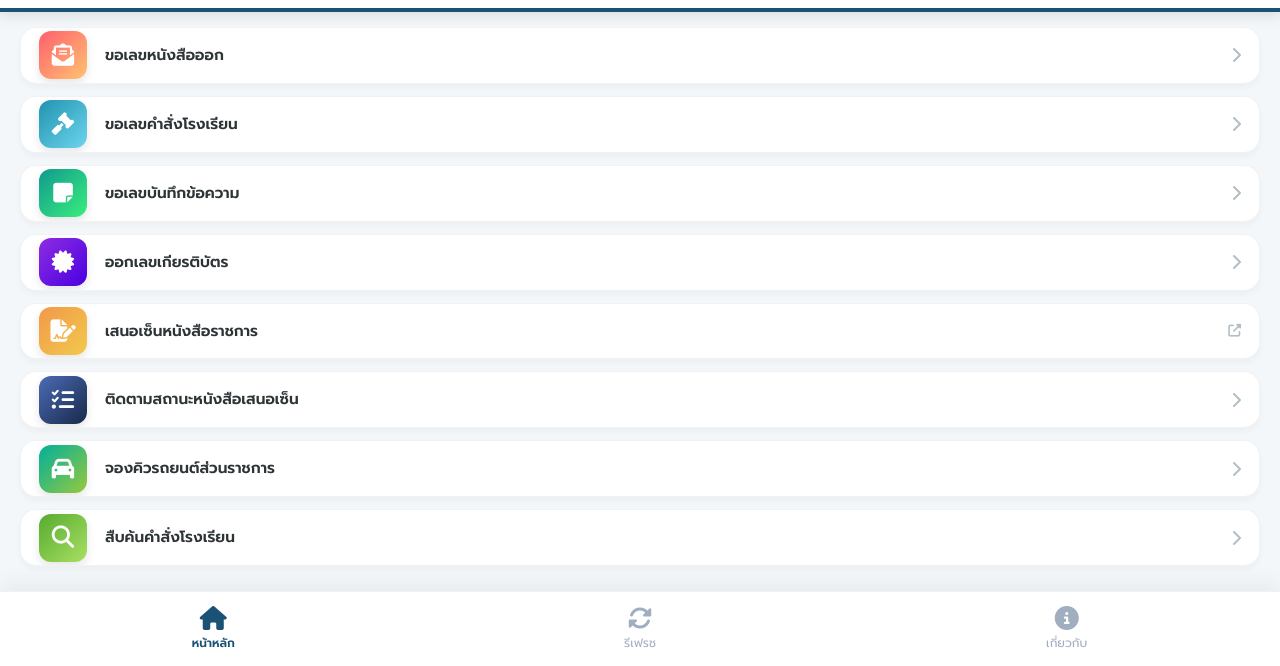
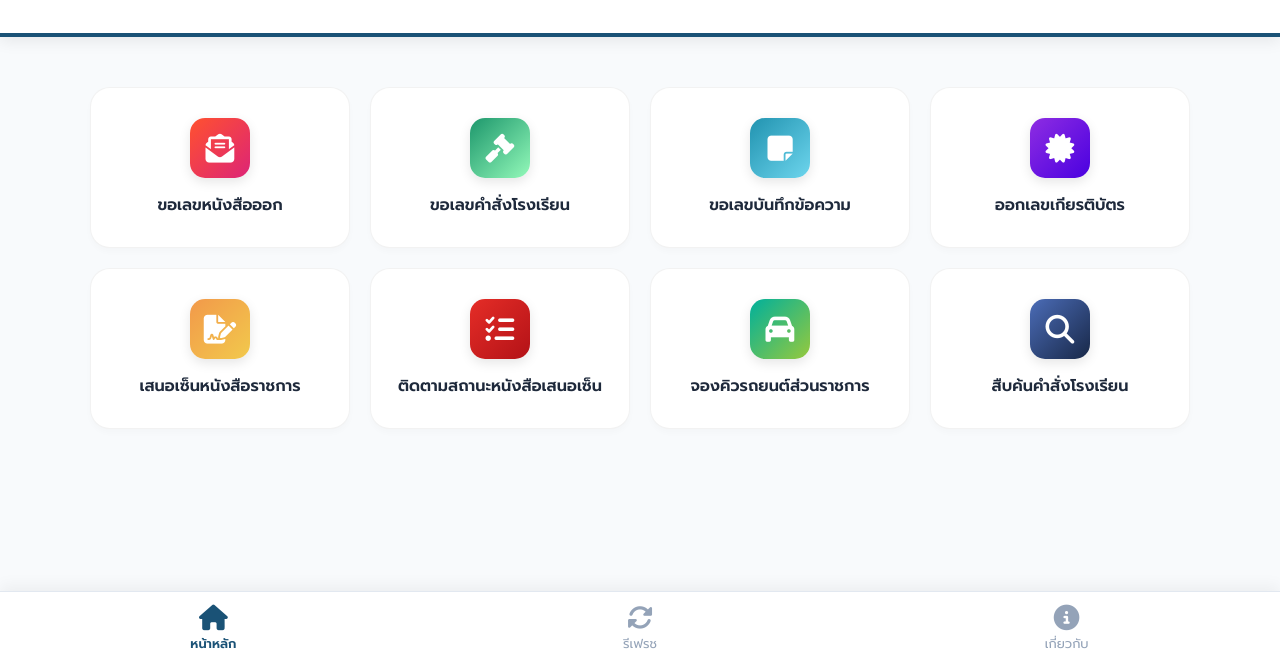
Before and after one commit to joodami/PS-Sarabun-V.1, a plain HTML site: page index.html in a window 1280 px wide. Shown: the part 134-800 px from the top of the page. Drawn offline with nearby package versions, Linux system fonts and the light colour scheme.

Commit message:
Update index.html

```diff
--- a/index.html
+++ b/index.html
@@ -10,7 +10,8 @@
     <style>
         :root {
             --primary: #1a5276;
-            --bg: #f4f7f9;
+            --bg: #f8fafc;
+            --card-bg: #ffffff;
         }
 
         body, html {
@@ -26,115 +27,133 @@
             height: 100vh;
         }
 
-        /* Header ดีไซน์ใหม่ */
+        /* Header - ปรับให้ดูเป็นระดับสากล */
         .app-header {
             background: white;
-            padding: 15px 10px;
+            padding: 20px 10px;
             text-align: center;
             border-bottom: 4px solid var(--primary);
-            box-shadow: 0 4px 12px rgba(0,0,0,0.1);
+            box-shadow: 0 4px 15px rgba(0,0,0,0.08);
             flex-shrink: 0;
             z-index: 10;
         }
-        .school-logo { height: 45px; margin-bottom: 8px; }
-        .app-title { font-size: 1.2rem; font-weight: 600; color: var(--primary); margin: 0; letter-spacing: 1px; }
-        .app-subtitle { font-size: 0.75rem; color: #64748b; margin-top: 2px; }
+        .school-logo { height: 50px; margin-bottom: 10px; }
+        .app-title { font-size: 1.4rem; font-weight: 600; color: var(--primary); margin: 0; }
+        .app-subtitle { font-size: 0.85rem; color: #64748b; margin-top: 4px; }
 
-        /* พื้นที่เมนูแบบคอลัมน์เดียว */
+        /* พื้นที่เมนูหลัก */
         #mainMenu {
             flex-grow: 1;
             overflow-y: auto;
-            padding: 15px 20px 100px 20px; /* เว้นล่างไว้เผื่อ Nav */
-            display: flex;
-            flex-direction: column;
-            gap: 12px;
+            padding: 25px;
+            display: grid;
+            gap: 15px;
+            /* Default: มือถือเป็น 1 คอลัมน์ */
+            grid-template-columns: 1fr;
+            align-content: start;
+            max-width: 1200px;
+            margin: 0 auto; /* จัดกลางหน้าจอคอม */
+            width: 100%;
         }
 
-        /* ดีไซน์ปุ่มเมนูใหม่ */
+        /* ปรับแต่ง Grid สำหรับหน้าจอคอมพิวเตอร์ (Tablet ขึ้นไป) */
+        @media (min-width: 768px) {
+            #mainMenu {
+                grid-template-columns: repeat(2, 1fr); /* 2 คอลัมน์สำหรับ Tablet */
+                gap: 20px;
+                padding: 40px;
+            }
+        }
+
+        @media (min-width: 1024px) {
+            #mainMenu {
+                grid-template-columns: repeat(4, 1fr); /* 4 คอลัมน์สำหรับจอคอมขนาดใหญ่ */
+                padding: 50px;
+            }
+            /* ในคอมฯ ให้ไอคอนอยู่ด้านบนชื่อเมนูเพื่อให้ดูเหมือน Dashboard */
             .menu-item {
-            background: white;
-            border-radius: 16px;
+                flex-direction: column !important;
+                padding: 30px 20px !important;
+                height: 100% !important;
+            }
+            .icon-box {
+                margin-right: 0 !important;
+                margin-bottom: 15px !important;
+                width: 60px !important;
+                height: 60px !important;
+                font-size: 1.8rem !important;
+            }
+            .menu-label {
+                text-align: center !important;
+                font-size: 1rem !important;
+            }
+            .menu-arrow { display: none; } /* ในคอมไม่ต้องมีลูกศรก็ได้ค่ะ */
+        }
+
+        /* ดีไซน์ปุ่มเมนู */
+        .menu-item {
+            background: var(--card-bg);
+            border-radius: 20px;
             display: flex;
             align-items: center;
-            padding: 12px 18px;
+            padding: 15px 20px;
             text-decoration: none !important;
-            box-shadow: 0 4px 6px rgba(0,0,0,0.03);
+            box-shadow: 0 4px 6px rgba(0,0,0,0.02);
             border: 1px solid rgba(0,0,0,0.05);
-            transition: all 0.3s ease;
-            position: relative;
-            overflow: hidden;
+            transition: all 0.3s cubic-bezier(0.4, 0, 0.2, 1);
+            cursor: pointer;
         }
 
-        .menu-item:active {
-            transform: scale(0.97);
-            filter: brightness(0.9);
+        /* เอฟเฟกต์เมื่อเอาเมาส์ชี้ (เฉพาะในคอม) */
+        @media (hover: hover) {
+            .menu-item:hover {
+                transform: translateY(-8px);
+                box-shadow: 0 12px 20px rgba(0,0,0,0.1);
+                border-color: var(--primary);
+            }
         }
 
-        /* ส่วนของไอคอนพร้อมสีแยกชัดเจน */
+        .menu-item:active { transform: scale(0.95); }
+
         .icon-box {
-            width: 48px;
-            height: 48px;
-            border-radius: 12px;
-            display: flex;
-            align-items: center;
-            justify-content: center;
-            font-size: 1.4rem;
-            color: white;
-            margin-right: 18px;
+            width: 50px; height: 50px; border-radius: 15px;
+            display: flex; align-items: center; justify-content: center;
+            font-size: 1.4rem; color: white; margin-right: 20px;
             flex-shrink: 0;
-            box-shadow: 0 4px 10px rgba(0,0,0,0.1);
+            box-shadow: 0 4px 12px rgba(0,0,0,0.1);
         }
 
-        /* สีประจำเมนู (ไล่เฉดให้ดูแพง) */
-        .color-1 { background: linear-gradient(135deg, #FF5F6D, #FFC371); } /* แดง-ส้ม */
-        .color-2 { background: linear-gradient(135deg, #2193b0, #6dd5ed); } /* ฟ้า-น้ำเงิน */
-        .color-3 { background: linear-gradient(135deg, #11998e, #38ef7d); } /* เขียว */
-        .color-4 { background: linear-gradient(135deg, #8E2DE2, #4A00E0); } /* ม่วง */
-        .color-5 { background: linear-gradient(135deg, #f2994a, #f2c94c); } /* เหลือง-ส้ม */
-        .color-6 { background: linear-gradient(135deg, #4b6cb7, #182848); } /* กรมท่า */
-        .color-7 { background: linear-gradient(135deg, #00b09b, #96c93d); } /* เขียวหัวเป็ด */
-        .color-8 { background: linear-gradient(135deg, #56ab2f, #a8e063); } /* เขียวสว่าง */
+        /* สี Gradient แยกตามลำดับ */
+        .color-1 { background: linear-gradient(135deg, #FF512F, #DD2476); }
+        .color-2 { background: linear-gradient(135deg, #1D976C, #93F9B9); }
+        .color-3 { background: linear-gradient(135deg, #2193b0, #6dd5ed); }
+        .color-4 { background: linear-gradient(135deg, #8E2DE2, #4A00E0); }
+        .color-5 { background: linear-gradient(135deg, #f2994a, #f2c94c); }
+        .color-6 { background: linear-gradient(135deg, #e52d27, #b31217); }
+        .color-7 { background: linear-gradient(135deg, #00b09b, #96c93d); }
+        .color-8 { background: linear-gradient(135deg, #4b6cb7, #182848); }
 
-        .label-group {
-            display: flex;
-            flex-direction: column;
-        }
+        .menu-label { font-size: 0.95rem; font-weight: 600; color: #1e293b; }
+        .menu-arrow { margin-left: auto; color: #cbd5e1; font-size: 0.9rem; }
 
-        .menu-label {
-            font-size: 0.95rem;
-            font-weight: 600;
-            color: #2d3436;
-        }
+        /* Iframe & Nav */
+        #systemContent { display: none; width: 100%; height: calc(100vh - 75px); border: none; background: white; }
 
-        .menu-arrow {
-            margin-left: auto;
-            color: #b2bec3;
-            font-size: 1rem;
-        }
-
-        /* ระบบ Iframe */
-        #systemContent {
-            display: none; width: 100%;
-            height: calc(100vh - 70px);
-            border: none; background: white;
-        }
-
-        /* Bottom Navigation ดีไซน์โค้งมน */
         .bottom-nav {
             position: fixed; bottom: 0; left: 0; right: 0;
             height: 75px; background: white;
             display: flex; justify-content: space-around; align-items: center;
-            border-top: 1px solid #edf2f7;
-            box-shadow: 0 -8px 20px rgba(0,0,0,0.05);
+            border-top: 1px solid #e2e8f0;
+            box-shadow: 0 -5px 15px rgba(0,0,0,0.05);
             z-index: 2000;
         }
         .nav-btn {
             display: flex; flex-direction: column; align-items: center;
-            color: #a0aec0; border: none; background: none; flex: 1; font-size: 0.75rem;
-            transition: all 0.2s;
+            color: #94a3b8; border: none; background: none; flex: 1; font-size: 0.8rem;
+            max-width: 200px;
         }
         .nav-btn.active { color: var(--primary); font-weight: 600; }
-        .nav-btn i { font-size: 1.5rem; margin-bottom: 4px; }
+        .nav-btn i { font-size: 1.6rem; margin-bottom: 4px; }
     </style>
 </head>
 <body>
@@ -143,71 +162,55 @@
     <header id="headerArea" class="app-header">
         <img src="https://raw.githubusercontent.com/joodami/school-assets/main/logo.png" alt="Logo" class="school-logo">
         <h1 class="app-title">PS-Sarabun</h1>
-        <p class="app-subtitle">งานสารบรรณ โรงเรียนพิมานพิทยาสรรค์</p>
+        <p class="app-subtitle">ระบบสารบรรณอิเล็กทรอนิกส์ โรงเรียนพิมานพิทยาสรรค์</p>
     </header>
 
     <main id="mainMenu">
         <div class="menu-item" onclick="openSystem('https://joodami.github.io/BookNumber0169/')">
             <div class="icon-box color-1"><i class="fas fa-envelope-open-text"></i></div>
-            <div class="label-group">
             <span class="menu-label">ขอเลขหนังสือออก</span>
-            </div>
             <i class="fas fa-chevron-right menu-arrow"></i>
         </div>
 
         <div class="menu-item" onclick="openSystem('https://joodami.github.io/BookNumber0269/')">
             <div class="icon-box color-2"><i class="fas fa-gavel"></i></div>
-            <div class="label-group">
             <span class="menu-label">ขอเลขคำสั่งโรงเรียน</span>
-            </div>
             <i class="fas fa-chevron-right menu-arrow"></i>
         </div>
 
         <div class="menu-item" onclick="openSystem('https://joodami.github.io/BookNumber0369/')">
             <div class="icon-box color-3"><i class="fas fa-sticky-note"></i></div>
-            <div class="label-group">
             <span class="menu-label">ขอเลขบันทึกข้อความ</span>
-            </div>
             <i class="fas fa-chevron-right menu-arrow"></i>
         </div>
 
         <div class="menu-item" onclick="openSystem('https://joodami.github.io/BookCertificat69/')">
             <div class="icon-box color-4"><i class="fas fa-certificate"></i></div>
-            <div class="label-group">
             <span class="menu-label">ออกเลขเกียรติบัตร</span>
-            </div>
             <i class="fas fa-chevron-right menu-arrow"></i>
         </div>
 
         <div class="menu-item" onclick="window.open('https://docs.google.com/forms/d/e/1FAIpQLSewguRcJ9noZvMPJX1QdavSGV8Ib95WUeWVcIInTd0sPGieIA/viewform', '_blank')">
             <div class="icon-box color-5"><i class="fas fa-file-signature"></i></div>
-            <div class="label-group">
             <span class="menu-label">เสนอเซ็นหนังสือราชการ</span>
-            </div>
-            <i class="fas fa-external-link-alt menu-arrow" style="font-size: 0.8rem;"></i>
+            <i class="fas fa-external-link-alt menu-arrow"></i>
         </div>
 
         <div class="menu-item" onclick="openSystem('https://joodami.github.io/track-status69/')">
             <div class="icon-box color-6"><i class="fas fa-tasks"></i></div>
-            <div class="label-group">
             <span class="menu-label">ติดตามสถานะหนังสือเสนอเซ็น</span>
-            </div>
             <i class="fas fa-chevron-right menu-arrow"></i>
         </div>
 
         <div class="menu-item" onclick="openSystem('https://joodami.github.io/Reserve-a-car69/')">
             <div class="icon-box color-7"><i class="fas fa-car"></i></div>
-            <div class="label-group">
             <span class="menu-label">จองคิวรถยนต์ส่วนราชการ</span>
-            </div>
             <i class="fas fa-chevron-right menu-arrow"></i>
         </div>
 
         <div class="menu-item" onclick="openSystem('https://joodami.github.io/SearchOrder69/')">
             <div class="icon-box color-8"><i class="fas fa-search"></i></div>
-            <div class="label-group">
             <span class="menu-label">สืบค้นคำสั่งโรงเรียน</span>
-            </div>
             <i class="fas fa-chevron-right menu-arrow"></i>
         </div>
     </main>
@@ -223,7 +226,7 @@
             <i class="fas fa-sync-alt"></i>
             <span>รีเฟรช</span>
         </button>
-        <button onclick="alert('ติดต่อ งานสารบรรณ โรงเรียนพิมานพิทยาสรรค์')" class="nav-btn">
+        <button onclick="alert('งานสารบรรณ โรงเรียนพิมานพิทยาสรรค์')" class="nav-btn">
             <i class="fas fa-info-circle"></i>
             <span>เกี่ยวกับ</span>
         </button>
@@ -246,7 +249,13 @@
         systemContent.src = "";
         systemContent.style.display = 'none';
         headerArea.style.display = 'block';
+        // ตรวจสอบขนาดหน้าจอเพื่อคืนค่า Display ให้ถูกต้อง
+        if (window.innerWidth >= 1024) {
+            mainMenu.style.display = 'grid';
+        } else {
             mainMenu.style.display = 'flex';
+        }
+        mainMenu.style.flexDirection = 'column';
     }
 </script>
 
```
Lines whose indentation alone changed are shown as unchanged.
